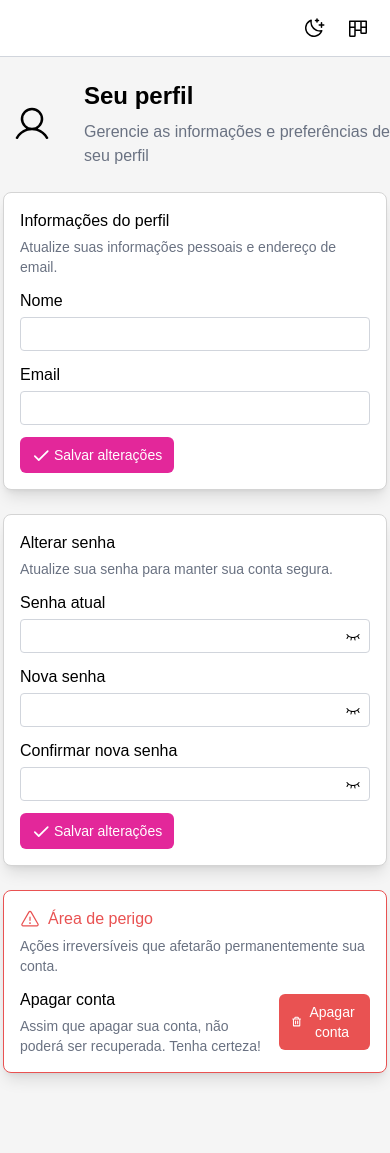
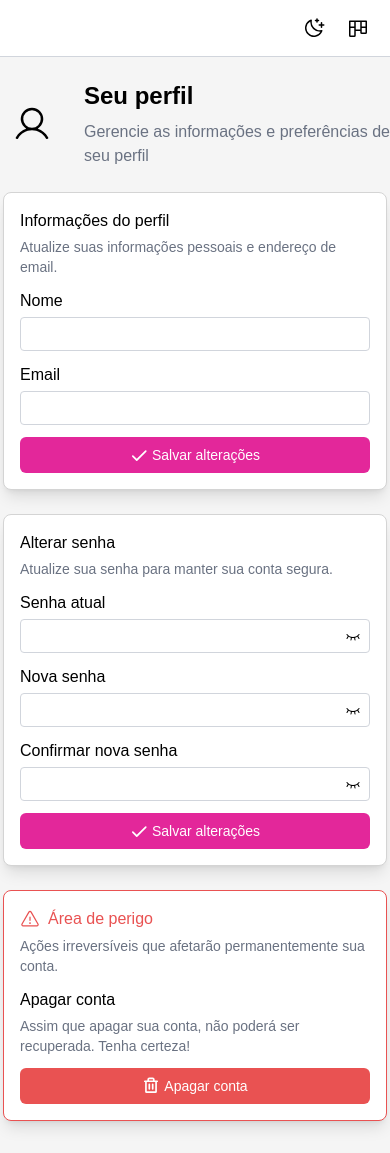
Before and after one commit to marcelosarinho/kanban, a React (Vite) app in the folder frontend/: page /profile in a window 390 px wide. Before the commit the page ends 1105 px from the top, so only its background shows below. Built offline with nearby package versions, Linux system fonts and the light colour scheme; a web font is replaced by a local one.

Commit message:
style: profile page responsiveness

```diff
--- a/frontend/src/pages/kanban/Profile.tsx
+++ b/frontend/src/pages/kanban/Profile.tsx
@@ -67,7 +67,7 @@ export default function Profile() {
                 <fieldset className="flex flex-col gap-3">
                   <Input label="Nome" name="name" id="name" type="text" />
                   <Input label="Email" name="email" id="email" type="email" />
-                  <Button className="w-fit">
+                  <Button className="justify-center md:w-fit">
                     <CheckIcon weight="bold" className="text-lg" />
                     Salvar alterações
                   </Button>
@@ -89,7 +89,7 @@ export default function Profile() {
                 <Input label="Senha atual" name="password" id="password" type="password" isPassword />
                 <Input label="Nova senha" name="newPassword" id="newPassword" type="password" isPassword />
                 <Input label="Confirmar nova senha" name="confirmNewPassword" id="confirmNewPassword" type="password" isPassword />
-                <Button className="w-fit">
+                <Button className="justify-center md:w-fit">
                   <CheckIcon weight="bold" className="text-lg" />
                   Salvar alterações
                 </Button>
@@ -110,13 +110,13 @@ export default function Profile() {
             </ProfileCardHeader>
 
             <ProfileCardBody>
-              <div className="flex justify-between items-center gap-3">
+              <div className="flex flex-col md:flex-row justify-between items-center gap-3">
                 <div>
                   <h1 className="text-md font-medium dark:text-gray-300 mb-1">Apagar conta</h1>
                   <h6 className="text-sm text-gray-500 dark:text-gray-400">Assim que apagar sua conta, não poderá ser recuperada. Tenha certeza!</h6>
                 </div>
 
-                <Button variant="danger">
+                <Button variant="danger" className="justify-center w-full md:w-fit">
                   <TrashIcon weight="bold" className="text-white text-lg" />
                   Apagar conta
                 </Button>
```
